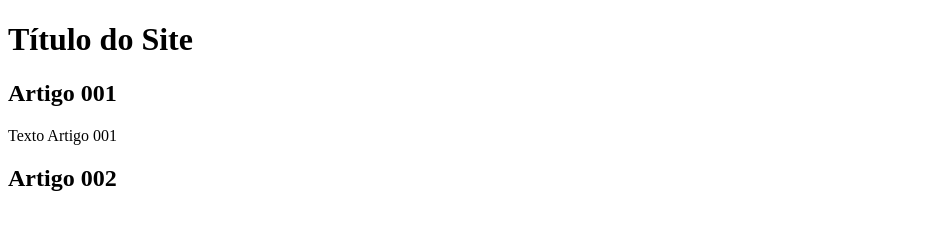
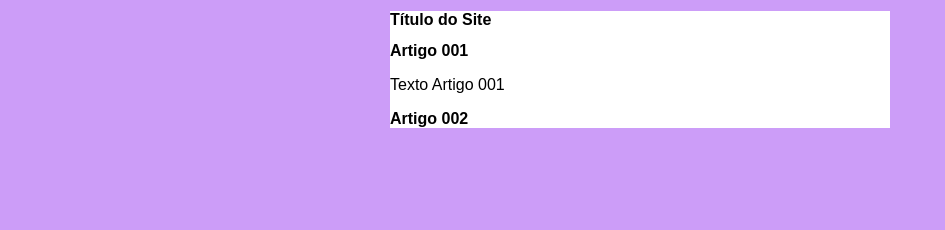
Before and after one commit to ShirlaneLima/projeto_site, a plain HTML site: page index.html in a window 1280 px wide. Shown: the whole page, without its empty margins (0-945 px from the left). Drawn offline with Linux system fonts and the light colour scheme.

Commit message:
comecei a fazer o estilo

```diff
--- /dev/null
+++ b/estilo/style.css
@@ -0,0 +1,16 @@
+* {
+    font-family: Arial, Helvetica, sans-serif;
+    font-size: 16px;
+}
+
+body {
+    background-color: rgb(204, 157, 248);
+}
+
+main {
+    background-color: white;
+    width: 500px;
+    margin: auto;
+    box-shadow: 3px 3px 5px rgba(0, 0, 0, 0
+    );
+}
--- a/index.html
+++ b/index.html
@@ -5,6 +5,7 @@
     <meta http-equiv="X-UA-Compatible" content="IE=edge">
     <meta name="viewport" content="width=device-width, initial-scale=1.0">
     <title>Título do Site</title>
+    <link rel="stylesheet" href="estilo/style.css">
 </head>
 <body>
     <main>
```
